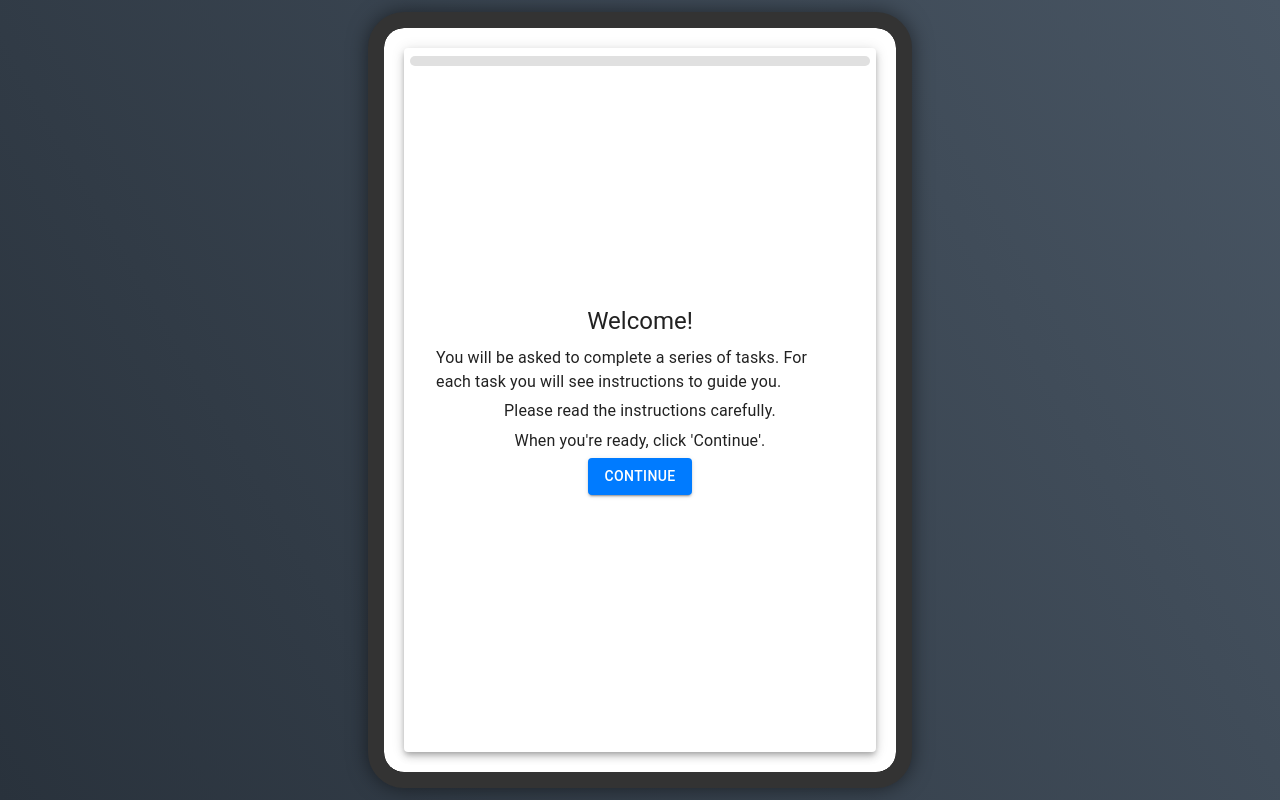
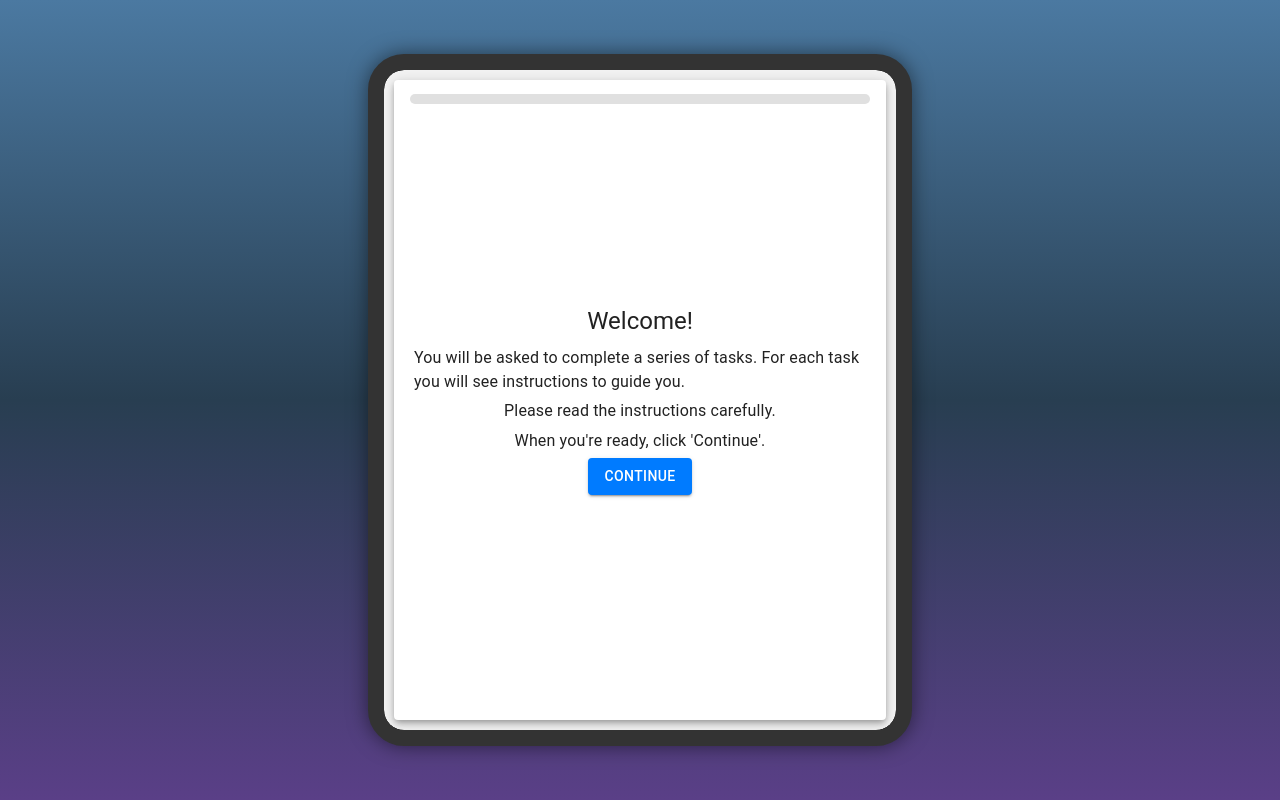
Before and after one commit to Amareteklay/walexp, a React (Create React App) app: page / in a window 1280 px wide. Built offline with nearby package versions, Linux system fonts and the light colour scheme.

Commit message:
change background

```diff
--- a/src/components/Background.js
+++ b/src/components/Background.js
@@ -6,7 +6,7 @@ import { styled } from "@mui/system"
 const GradientBackground = styled(Box)(({ theme }) => ({
   minHeight: "100vh",
   width: "100vw",
-  backgroundImage: "linear-gradient(60deg, #29323c 0%, #485563 100%)",
+  backgroundImage: "linear-gradient(180deg, #4b79a1, #283e51, #5a3f87)",
   display: "flex",
   justifyContent: "center",
   alignItems: "center",
@@ -34,16 +34,16 @@ const TabletFrame = styled(Box)(({ theme }) => ({
 const TabletScreen = styled(Box)(({ theme }) => ({
   width: "100%",
   height: "100%",
-  backgroundColor: "#fff", // Background of the screen itself
+  backgroundColor: "#f3f3f3", // Background of the screen itself
   borderRadius: "20px", // Inner rounded corners to mimic a screen
   overflow: "hidden",
   display: "flex",
   flexDirection: "column",
   justifyContent: "center", // Center content vertically
   alignItems: "center", // Center content horizontally
-  padding: "20px", // Padding inside the tablet screen
+  padding: "10px", // Padding inside the tablet screen
   boxSizing: "border-box",
-}));
+}))
 
 const Background = ({ children }) => {
   return (
--- a/src/components/ContentContainer.js
+++ b/src/components/ContentContainer.js
@@ -4,14 +4,17 @@ import { styled } from "@mui/system"
 
 const CenteredContainer = styled(Paper)(({ theme }) => ({
   height: "80vh",
-  maxWidth: "1200px",
-  margin: "auto",
-  padding: theme.spacing(4),
+  width: "100%", // Set a fixed width as a percentage of the parent component's width
+  maxWidth: "1200px", // Set a maximum width to ensure it fits within the tablet screen
+  margin: "auto", // Centers the container horizontally
+  padding: "20px", // Adjust padding as needed
   display: "flex",
   flexDirection: "column",
   justifyContent: "center",
   alignItems: "center",
   boxShadow: theme.shadows[5],
+  boxSizing: "border-box", // Ensures padding is included in the element's total width and height
+  overflow: "hidden", // Prevents content from overflowing
 }))
 
 const ContentContainer = ({ children }) => {
--- a/src/components/ProgressBar.js
+++ b/src/components/ProgressBar.js
@@ -10,7 +10,7 @@ const ProgressBarContainer = styled(Box)({
   position: "absolute",
   zIndex: 1000,
   overflow: "hidden",
-  top: 28,
+  top: 24,
 })
 
 const ProgressBarFiller = styled(Box)(({ progress }) => ({
```
